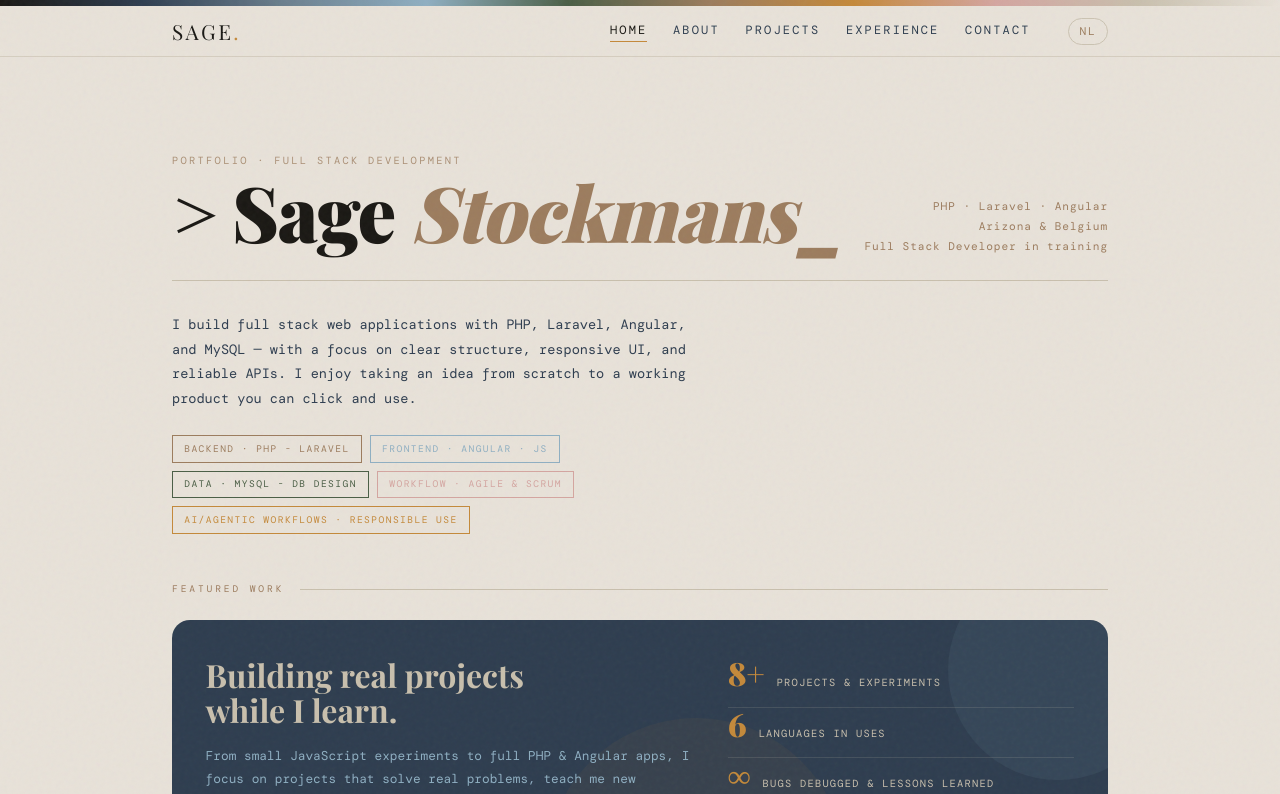
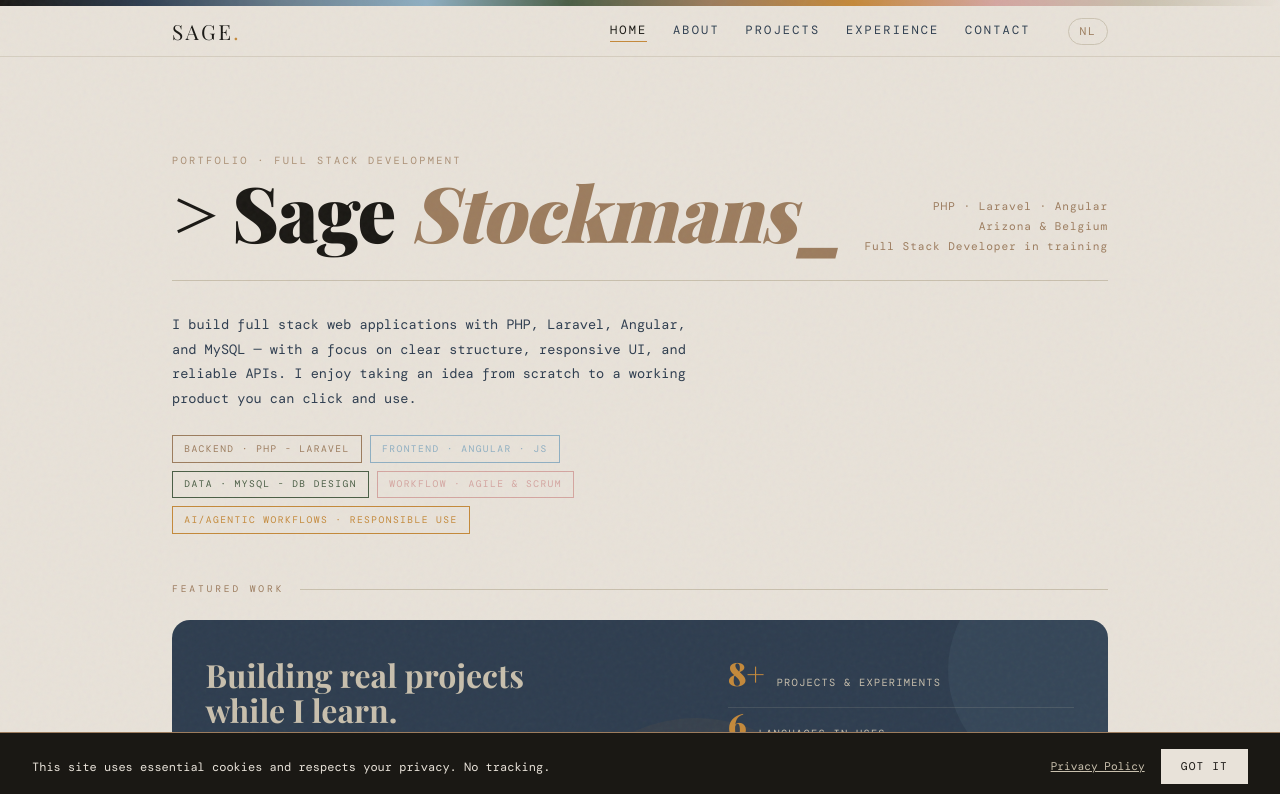
Before and after one commit to TheAbyssSage/sage-stockmans-portfolio, an Angular app: page / in a window 1280 px wide. Shown: the top 794 px of the page. Built offline with nearby package versions, Linux system fonts and the light colour scheme; a web font is replaced by a local one.

Commit message:
feat(app): integrate cookie consent component and add services route

```diff
--- a/src/app/app.html
+++ b/src/app/app.html
@@ -7,3 +7,5 @@
 </main>
 
 <app-footer></app-footer>
+
+<app-cookie-consent></app-cookie-consent>
--- a/src/app/app.routes.ts
+++ b/src/app/app.routes.ts
@@ -7,11 +7,13 @@ import { AboutComponent } from './pages/about/about';
 import { ProjectsComponent } from './pages/projects/projects';
 import { Contact } from './pages/contact/contact';
 import { ExperienceComponent } from './pages/experience/experience';
+import { ServicesComponent } from './pages/services/services';
 
 
 export const routes: Routes = [
   { path: '', component: Home, pathMatch: 'full' },
   { path: 'about', component: AboutComponent },
+  { path: 'services', component: ServicesComponent },
   { path: 'projects', component: ProjectsComponent },
   { path: 'contact', component: Contact },
   { path: 'experience', component: ExperienceComponent },
--- a/src/app/app.ts
+++ b/src/app/app.ts
@@ -3,11 +3,12 @@ import { Component } from '@angular/core';
 import { RouterOutlet } from '@angular/router';
 import { NavbarComponent } from './components/navbar/navbar';
 import { FooterComponent } from './components/footer/footer';
+import { CookieConsentComponent } from './components/cookie-consent/cookie-consent';
 
 @Component({
   selector: 'app-root',
   standalone: true,
-  imports: [RouterOutlet, NavbarComponent, FooterComponent],
+  imports: [RouterOutlet, NavbarComponent, FooterComponent, CookieConsentComponent],
   templateUrl: './app.html',
   styleUrls: ['./app.css'],
 })
```
